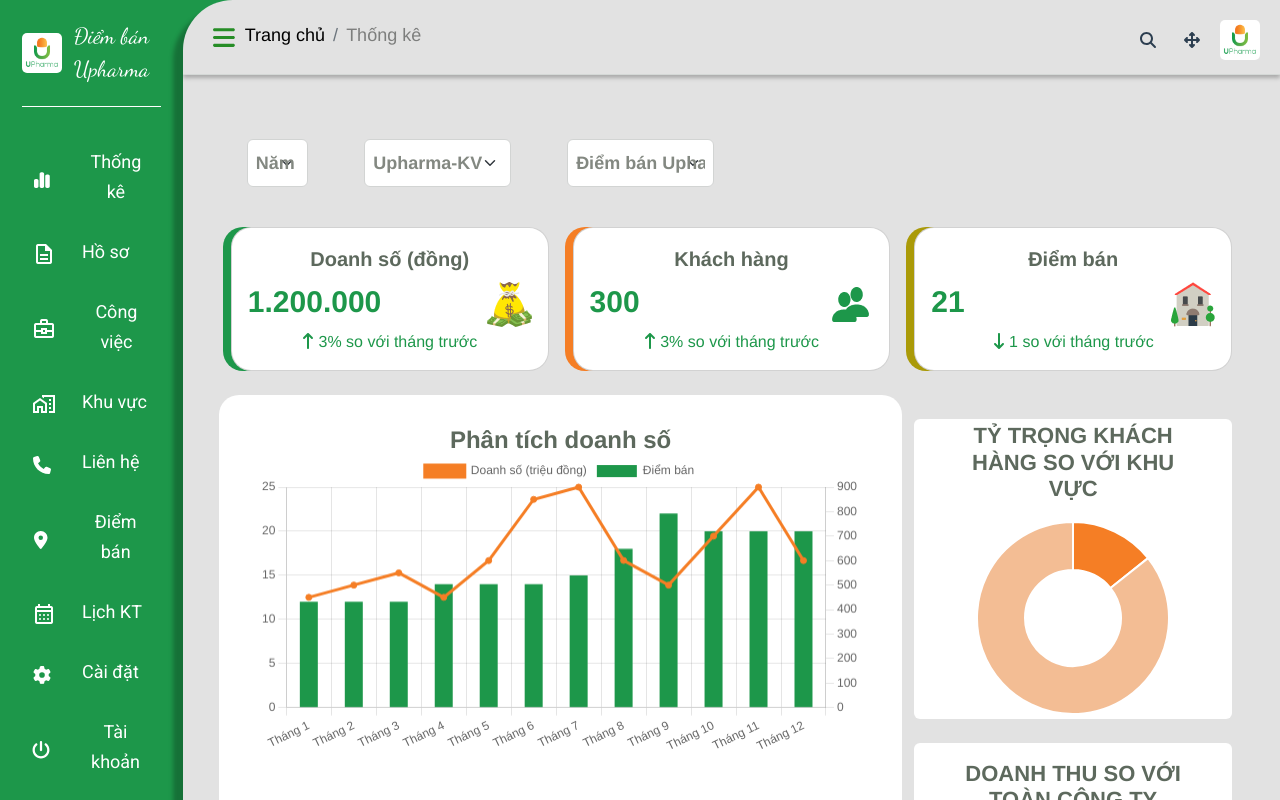
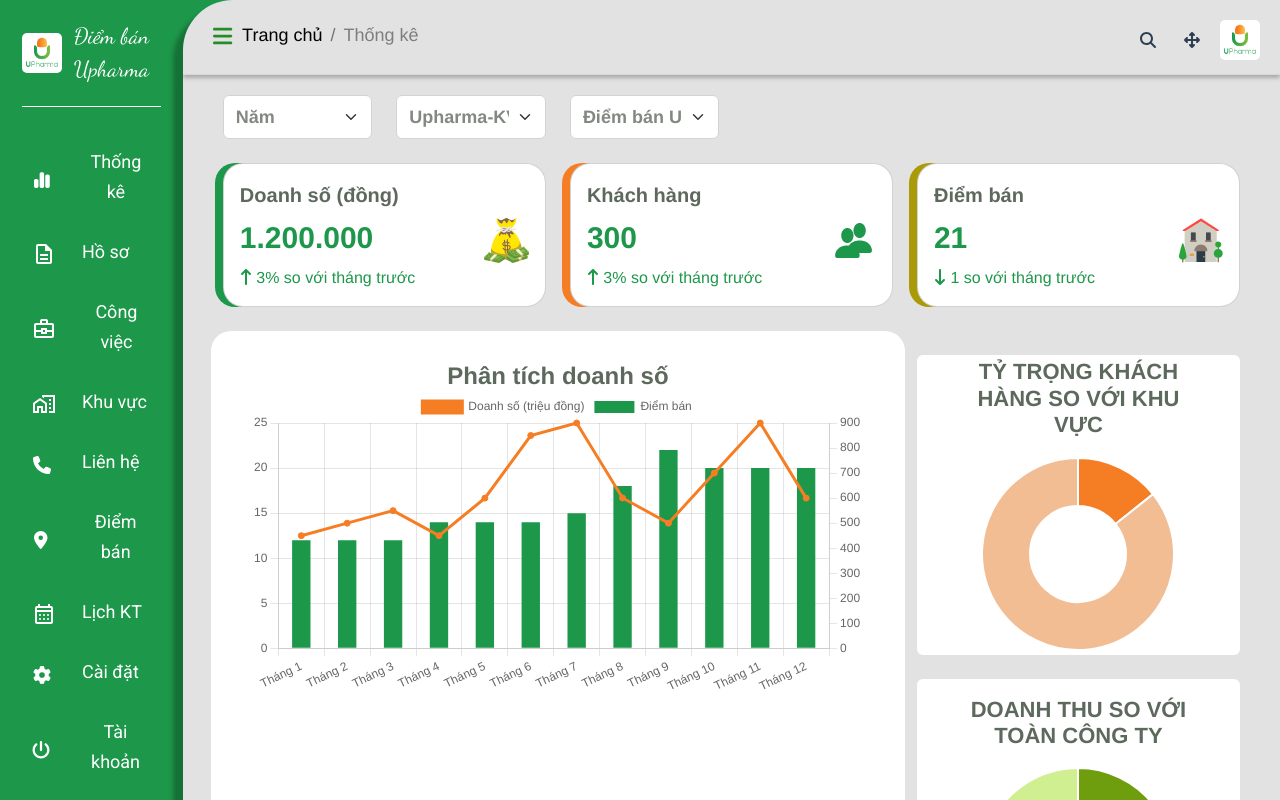
Before and after one commit to ngothihien050799/diem-ban-upharma, a Vue app: page /thong-ke in a window 1280 px wide. Shown: the top 800 px of the page. Built offline with nearby package versions, Linux system fonts and the light colour scheme.

Commit message:
chỉnh sửa giao diện dashboard
chỉnh sửa giao diện dashboard

```diff
--- a/src/components/layout/component/TheHeader.vue
+++ b/src/components/layout/component/TheHeader.vue
@@ -1,7 +1,7 @@
 <template>
   <nav class="d-flex header">
     <div class="d-flex header-left">
-      <i class="icon fa-solid fa-bars"></i>
+      <i class="header-left-icon fa-solid fa-bars"></i>
 
       <div class="breadcrumb">
         <a href="" class="breadcrumb-item">Trang chủ</a>
@@ -27,9 +27,12 @@
       <ul class="dropdown-menu">
         <li><a class="dropdown-item" href="#">Trang chủ</a></li>
         <li><a class="dropdown-item" href="#">Đổi mật khẩu</a></li>
-        <li><a class="dropdown-item" href="#">Đăng xuất</a></li>
+        <li>
+          <span class="dropdown-item" href="#"
+            ><router-link to="/login"> Đăng xuất</router-link></span
+          >
+        </li>
       </ul>
-
     </div>
     <div class="nav"></div>
   </nav>
@@ -51,11 +54,11 @@ export default {
   border-bottom: 1px solid #d4d8d6;
   box-shadow: 0px 3px 4px rgba(0, 0, 0, 0.25);
   &-left {
-    .icon {
+    &-icon {
       padding-top: 25px;
       padding-left: 30px;
       padding-right: 10px;
-      font-size: 25px;
+      font-size: 22px;
       color: rgb(38, 141, 38);
     }
     .breadcrumb {
--- /dev/null
+++ b/src/components/layout/component/TheTags.vue
@@ -0,0 +1,27 @@
+<template>
+  <div>
+    <label for="tags-separators">Enter tags separated by space, comma or semicolon</label>
+    <b-form-tags
+      input-id="tags-separators"
+      v-model="value"
+      separator=" ,;"
+      placeholder=""
+      no-add-on-enter
+    ></b-form-tags>
+    <p class="mt-2">Value: {{ value }}</p>
+  </div>
+</template>
+
+<script>
+  export default {
+    data() {
+      return {
+        value: ['Thống kê', 'Hồ sơ']
+      }
+    }
+  }
+</script>
+
+<style>
+
+</style>
--- a/src/components/layout/index.vue
+++ b/src/components/layout/index.vue
@@ -4,6 +4,7 @@
 
     <div class="main-container">
       <the-header />
+      <!-- <the-tags/> -->
       <router-view />
     </div>
   </div>
@@ -12,8 +13,9 @@
 <script>
 import TheHeader from "./component/TheHeader.vue";
 import TheSidebar from "./component/TheSidebar.vue";
+import TheTags from './component/TheTags.vue';
 export default {
-  components: { TheHeader, TheSidebar },
+  components: { TheHeader, TheSidebar, TheTags },
 };
 </script>
 
--- a/src/views/dashboard/component/CardCoponent.vue
+++ b/src/views/dashboard/component/CardCoponent.vue
@@ -42,8 +42,7 @@ export default {
 
     border-radius: 20px;
   &-info {
-    justify-content: space-between;
-    align-items: center;
+    text-align: left;
     .name {
       color: rgb(93, 105, 93);
       font-weight: 700;
--- a/src/views/dashboard/component/FormComponent.vue
+++ /dev/null
@@ -1,30 +0,0 @@
-<template>
-  <div v-if="FormItem" class="form ">
-    <select class="form-select custom-select custom-select-sm p-2">
-      <option selected>{{ FormItem.nameForm }}</option>
-      <option value="1">{{ FormItem.valueForm }}</option>
-      <option value="2">Two</option>
-      <option value="3">Three</option>
-    </select>
-  </div>
-</template>
-
-<script>
-export default {
-  props: {
-    FormItem: {
-      type: Object,
-    },
-  },
-};
-</script>
-
-<style lang="scss" scoped>
-.form-select{
-  border: 1px solid #d2d4d3;
-  font-weight: 700;
-  font-size: 18px;
-  line-height: 30px;
-  color: #838881;
-}
-</style>
--- /dev/null
+++ b/src/views/dashboard/component/SelectComponent.vue
@@ -0,0 +1,33 @@
+<template>
+  <div v-if="SelectItem" class="form ">
+    <select class="form-select custom-select custom-select-sm">
+      <option selected>{{ SelectItem.nameForm }}</option>
+      <option value="1">{{ SelectItem.valueForm }}</option>
+      <option value="2">2021</option>
+      <option value="3">2022</option>
+    </select>
+  </div>
+</template>
+
+<script>
+export default {
+  props: {
+    SelectItem: {
+      type: Object,
+    },
+  },
+  created(){
+    console.log(this.FormItem);
+  }
+};
+</script>
+
+<style lang="scss" scoped>
+.form-select{
+  border: 1px solid #d2d4d3;
+  font-weight: 700;
+  font-size: 18px;
+  line-height: 30px;
+  color: #838881;
+}
+</style>
--- a/src/views/dashboard/index.vue
+++ b/src/views/dashboard/index.vue
@@ -1,27 +1,24 @@
 <template>
-  <div class="page-wrapper m-5">
-    <div class="page-body">
+  <div class="body-page">
     <div class="row">
-        <div class="col-lg-1 col-md-12 m-3">
-          <FormComponent :FormItem="formList[0]" />
+      <div
+        class="col-lg-2 col-md-12"
+        v-for="(item, index) in selectList"
+        :key="index"
+      >
+        <SelectComponent :SelectItem="item" />
       </div>
-        <div class="col-lg-2 m-3">
+      <!-- <div class="col-lg-2 ">
           <FormComponent :FormItem="formList[1]" />
         </div>
-        <div class="col-lg-2 m-3">
+        <div class="col-lg-2 ">
           <FormComponent :FormItem="formList[2]" />
-        </div>
+        </div> -->
     </div>
     <div class="row mt-4">
       <div class="col-md-4" v-for="(item, index) in cardList" :key="index">
         <CardCoponent :CardItem="item" />
       </div>
-        <!-- <div class="col-md-4 mb-2">
-          <CardCoponent :CardItem="cardList[1]" />
-        </div>
-        <div class="col-md-4 mb-2">
-          <CardCoponent :CardItem="cardList[2]" />
-        </div> -->
     </div>
     <div class="row mt-4">
       <div class="col-sm-12 col-md-12 col-lg-8 bg-white chart-right">
@@ -50,12 +47,11 @@
   <div class="card mt-4">
     <table-component />
   </div>
-  </div>
 </template>
 
 <script>
 import CardCoponent from "./component/CardCoponent.vue";
-import FormComponent from "./component/FormComponent.vue";
+import SelectComponent from "./component/SelectComponent.vue";
 import ChartComponent from "./component/ChartComponent.vue";
 import RoundChart from "./component/RoundChart.vue";
 import TableComponent from "./component/TableComponent.vue";
@@ -63,7 +59,7 @@ import MapComponent from "./component/MapComponent.vue";
 export default {
   components: {
     CardCoponent,
-    FormComponent,
+    SelectComponent,
     ChartComponent,
     RoundChart,
     TableComponent,
@@ -98,7 +94,7 @@ export default {
           growthCard: "1 so với tháng trước",
         },
       ],
-      formList: [
+      selectList: [
         {
           nameForm: "Năm",
           valueForm: "2023",
@@ -132,6 +128,9 @@ export default {
 </script>
 
 <style lang="scss" scoped>
+.body-page{
+  margin: 20px 40px;
+}
 .card-header {
   justify-content: space-between;
 }
```
Lines whose indentation alone changed are shown as unchanged.
